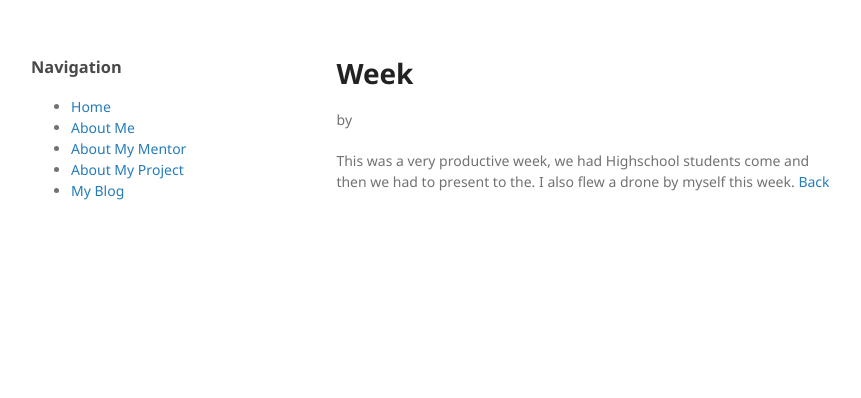
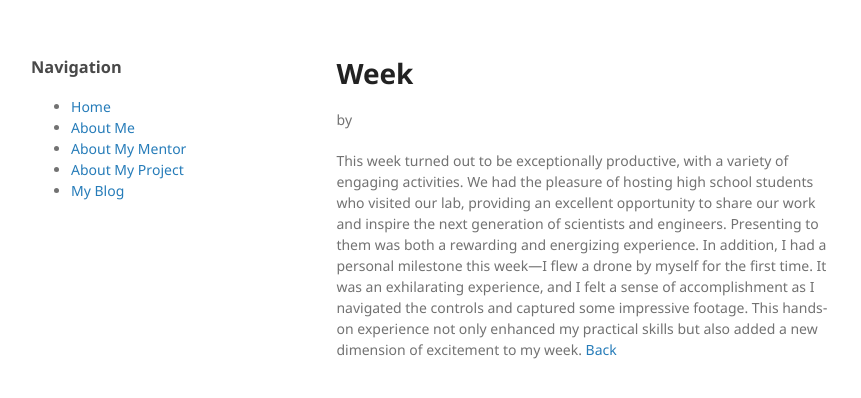
Before and after one commit to Onize12/Onize12.github.io, a Jekyll site: the page built from week5.md, in a window 1280 px wide. Shown: the top 398 px of the page, without its empty margins (179-1040 px from the left). Built offline with Jekyll 4.4.1, drawn with Linux system fonts in a browser that asks for light colours.

Commit message:
Update week5.md

```diff
--- a/week5.md
+++ b/week5.md
@@ -3,5 +3,6 @@ layout: post
 title: Week
 by: Victoria Mohammed
 ---
-This was a very productive week, we had Highschool students come and then we had to present to the. I also flew a drone by myself this week.
+This week turned out to be exceptionally productive, with a variety of engaging activities. We had the pleasure of hosting high school students who visited our lab, providing an excellent opportunity to share our work and inspire the next generation of scientists and engineers. Presenting to them was both a rewarding and energizing experience.
+In addition, I had a personal milestone this week—I flew a drone by myself for the first time. It was an exhilarating experience, and I felt a sense of accomplishment as I navigated the controls and captured some impressive footage. This hands-on experience not only enhanced my practical skills but also added a new dimension of excitement to my week.
 [Back](./)
```
